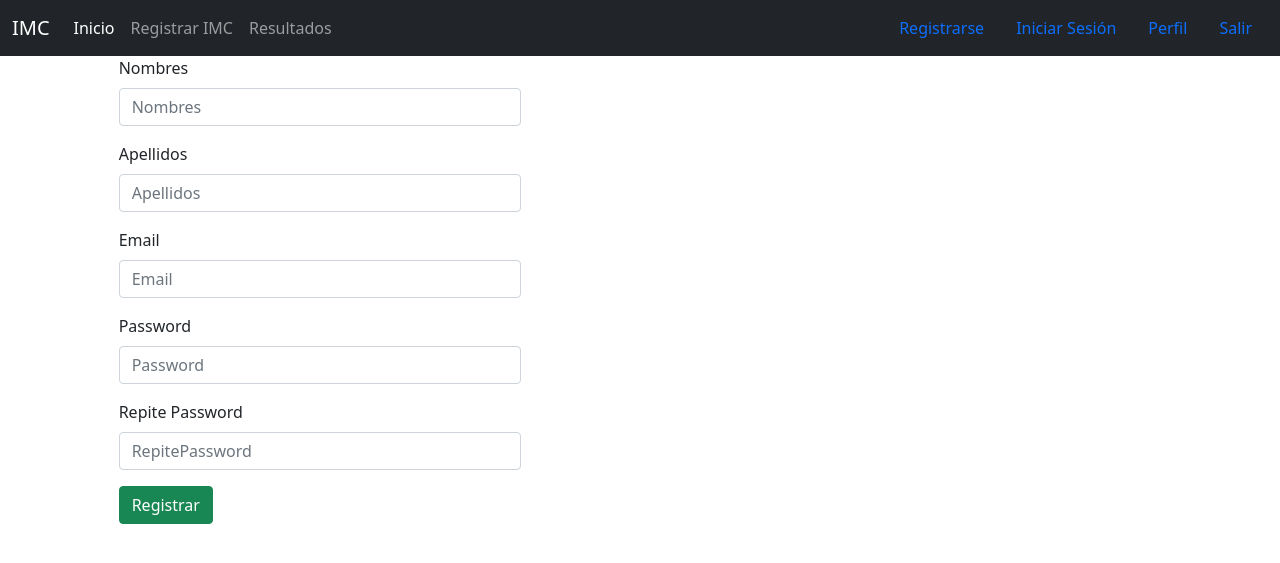
After one commit to rootbean/calculadora_imc_test, a PHP site: page /registrar-usuario.php in a window 1280 px wide. The commit adds this page. Shown: the top 563 px of the page. Run offline with PHP 8.4, Linux system fonts and the light colour scheme.

Commit message:
Registro usuario

```diff
--- a/index.php
+++ b/index.php
@@ -31,7 +31,7 @@
                     </li>
                 </ul>
                 <form class="d-flex">
-                    <a class="nav-link text-white" href="#" tabindex="-1">Registrarse</a>
+                    <a class="nav-link text-white" href="registrar-usuario.php" tabindex="-1">Registrarse</a>
                     <a class="nav-link text-white" href="#" tabindex="-1">Iniciar Sesión</a>
                     <a class="nav-link text-white" href="#" tabindex="-1">Perfil</a>
                     <a class="nav-link text-white" href="#" tabindex="-1">Salir</a>
--- /dev/null
+++ b/persistencia/usuarios.php
@@ -0,0 +1,30 @@
+<?php
+
+include_once('conexion-bd.php');
+
+/**
+ * Registrar usuarios en la bd
+ * @author Ruber Rodríguez <ruber19@gmailcom>
+ * @version 1.0
+ * @param string $nombre
+ * @param string $apellidos
+ * @param string $email
+ * @param string $password
+ * @param string $id_tipo_documento
+ */
+function guardarUsuario($nombres, $apellidos, $email, $password, $id_tipo_documento) {
+    try {
+        $result_bd = conexionBD();
+        $insert_datos = "INSERT INTO usuarios(nombres, apellidos, email, password, id_tipo_documento) VALUES (?, ?, ?, ?, ?)";
+        $result = $result_bd -> prepare($insert_datos);
+        $result -> execute(array($nombres, $apellidos, $email, $password, $id_tipo_documento));
+    } catch (Exception $e) {
+        die('Error: '.$e->GetMessage());
+        // throw new Exception('Error al guardar el registro.');
+    }
+
+    echo 'El registro fue guardado';
+}
+
+
+?>
--- a/registrar-imc.php
+++ b/registrar-imc.php
@@ -51,7 +51,7 @@
             <div class="row">
                 <div class="col-1"></div>
                 <div class="col-4">
-                    <form action="calculadora_imc.php" method="POST">
+                    <form action="calculadora-imc.php" method="POST">
                         <div class="mb-3">
                             <label for="formEstatura" class="form-label">Estatura (Mts)</label>
                             <input type="number" step="0.01" name="estatura" class="form-control" id="formEstatura" placeholder="Estatura">
--- /dev/null
+++ b/registrar-usuario.php
@@ -0,0 +1,162 @@
+<?php
+include_once('./persistencia/usuarios.php');
+
+$nombres = '';
+$apellidos = '';
+$email = '';
+$password = '';
+$repite_password = '';
+$mensaje_error = '';
+
+if (isset($_POST['nombres']) && isset($_POST['apellidos']) && isset($_POST['email']) && isset($_POST['password']) && isset($_POST['repite_password'])) {
+
+    if ($_POST['nombres'] == '') {
+        $mensaje_error = 'El nombre es requerido <br>';
+    }
+
+    if ($_POST['apellidos'] == '') {
+        $mensaje_error =  $mensaje_error.'El apellido es requerido <br>';
+    }
+
+    if ($_POST['email'] == '') {
+        $mensaje_error =  $mensaje_error.'El email es requerido';
+    }
+
+    if ($_POST['password'] == '') {
+        $mensaje_error =  $mensaje_error.'Password es requerido';
+    }
+
+    if ($_POST['repite_password'] == '') {
+        $mensaje_error =  $mensaje_error.'Repetir password es requerido';
+    }
+
+    $nombres = strip_tags($_POST['nombres']);
+    $apellidos = strip_tags($_POST['apellidos']);
+    $email = strip_tags($_POST['email']);
+    $password = strip_tags($_POST['password']);
+    $repite_password = strip_tags($_POST['repite_password']);
+
+    if ($password == $repite_password) {
+        // $password = sha1($password);
+
+        $password = password_hash($password, 1);
+
+        guardarUsuario($nombres, $apellidos, $email, $password, 1);
+    } else {
+        $mensaje_error =  $mensaje_error.'Las contraseñas no coinciden!';
+    }
+
+}
+
+?>
+
+<!DOCTYPE html>
+<html lang="es">
+<head>
+    <meta charset="UTF-8">
+    <meta http-equiv="X-UA-Compatible" content="IE=edge">
+    <meta name="viewport" content="width=device-width, initial-scale=1.0">
+    <link href="https://cdn.jsdelivr.net/npm/bootstrap@5.0.0-beta3/dist/css/bootstrap.min.css" rel="stylesheet" integrity="sha384-eOJMYsd53ii+scO/bJGFsiCZc+5NDVN2yr8+0RDqr0Ql0h+rP48ckxlpbzKgwra6" crossorigin="anonymous">
+    <title>Registrar Usuario</title>
+</head>
+<body>
+    <!-- HEADER -->
+
+    <header>
+        <nav class="navbar navbar-expand-lg navbar-dark bg-dark">
+            <div class="container-fluid">
+                <a class="navbar-brand" href="index.php">IMC</a>
+                <button class="navbar-toggler" type="button" data-bs-toggle="collapse" data-bs-target="#navbarSupportedContent" aria-controls="navbarSupportedContent" aria-expanded="false" aria-label="Toggle navigation">
+                <span class="navbar-toggler-icon"></span>
+                </button>
+                <div class="collapse navbar-collapse" id="navbarSupportedContent">
+                <ul class="navbar-nav me-auto mb-2 mb-lg-0">
+                    <li class="nav-item">
+                        <a class="nav-link active" aria-current="page" href="index.php">Inicio</a>
+                    </li>
+                    <li class="nav-item">
+                        <a class="nav-link" href="registrar-imc.php">Registrar IMC</a>
+                    </li>
+                    </li>
+                    <li class="nav-item">
+                        <a class="nav-link" href="resultados-imc.php" tabindex="-1">Resultados</a>
+                    </li>
+                </ul>
+                <form class="d-flex">
+                    <a class="nav-link" href="#" tabindex="-1">Registrarse</a>
+                    <a class="nav-link" href="#" tabindex="-1">Iniciar Sesión</a>
+                    <a class="nav-link" href="#" tabindex="-1">Perfil</a>
+                    <a class="nav-link" href="#" tabindex="-1">Salir</a>
+                </form>
+                </div>
+            </div>
+        </nav>
+
+    </header>
+
+    <!-- END HEADER -->
+
+    <!-- START SECTIONS -->
+
+    <section>
+        <div class="container-fluid">
+            <div class="row">
+                <div class="col-1"></div>
+                <div class="col-4">
+                    <form action="registrar-usuario.php" method="POST">
+                        <div class="mb-3">
+                            <label for="formNombres" class="form-label">Nombres</label>
+                            <input type="text" name="nombres" class="form-control"
+                                id="formNombres" placeholder="Nombres" required>
+                        </div>
+                        <div class="mb-3">
+                            <label for="formApellidos" class="form-label">Apellidos</label>
+                            <input type="text" name="apellidos" class="form-control"
+                                id="formApellidos" placeholder="Apellidos" required>
+                        </div>
+                        <div class="mb-3">
+                            <label for="formEmail" class="form-label">Email</label>
+                            <input type="email" name="email" class="form-control"
+                                id="formEmail" placeholder="Email" required>
+                        </div>
+                        <div class="mb-3">
+                            <label for="formPassword" class="form-label">Password</label>
+                            <input type="password" name="password" class="form-control"
+                                id="formPassword" placeholder="Password" required>
+                        </div>
+                        <div class="mb-3">
+                            <label for="formRepitePassword" class="form-label">Repite Password</label>
+                            <input type="password" name="repite_password" class="form-control"
+                                id="formRepitePassword" placeholder="RepitePassword" required>
+                        </div>
+                        <button type="submit" class="btn btn-success">Registrar</button>
+                        <div>
+                            <p class="text-danger"> <?php echo $mensaje_error ?></p>
+                        </div>
+
+                    </form>
+
+                </div>
+                <div class="col-7"></div>
+            </div>
+
+        </div>
+
+    </section>
+
+    <!-- END SECTIONS -->
+
+
+    <!-- START FOOTER -->
+
+    <footer></footer>
+
+    <!-- END FOOTER -->
+
+    <!-- START JS -->
+    <script src="https://cdn.jsdelivr.net/npm/bootstrap@5.0.0-beta3/dist/js/bootstrap.bundle.min.js" integrity="sha384-JEW9xMcG8R+pH31jmWH6WWP0WintQrMb4s7ZOdauHnUtxwoG2vI5DkLtS3qm9Ekf" crossorigin="anonymous"></script>
+
+    <!-- END JS -->
+
+</body>
+</html>
```
Also changed, not shown: bd/migration/bd_inserts.sql (added, +11 -0 lines), bd/migration/bd_structure.sql (added, +80 -0 lines), persistencia/resultados_imc.php (+9 -7 lines), 2 other files.
